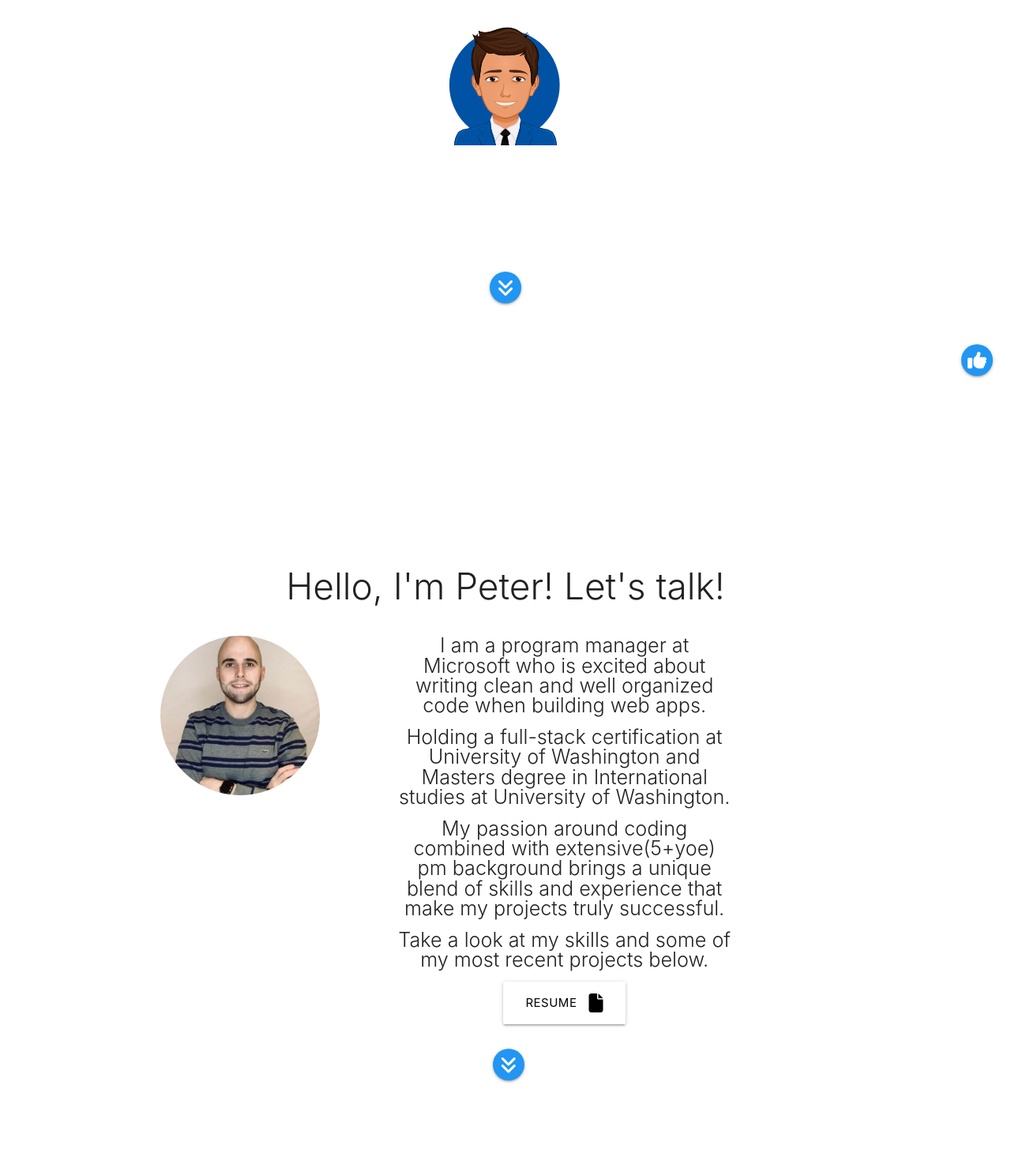
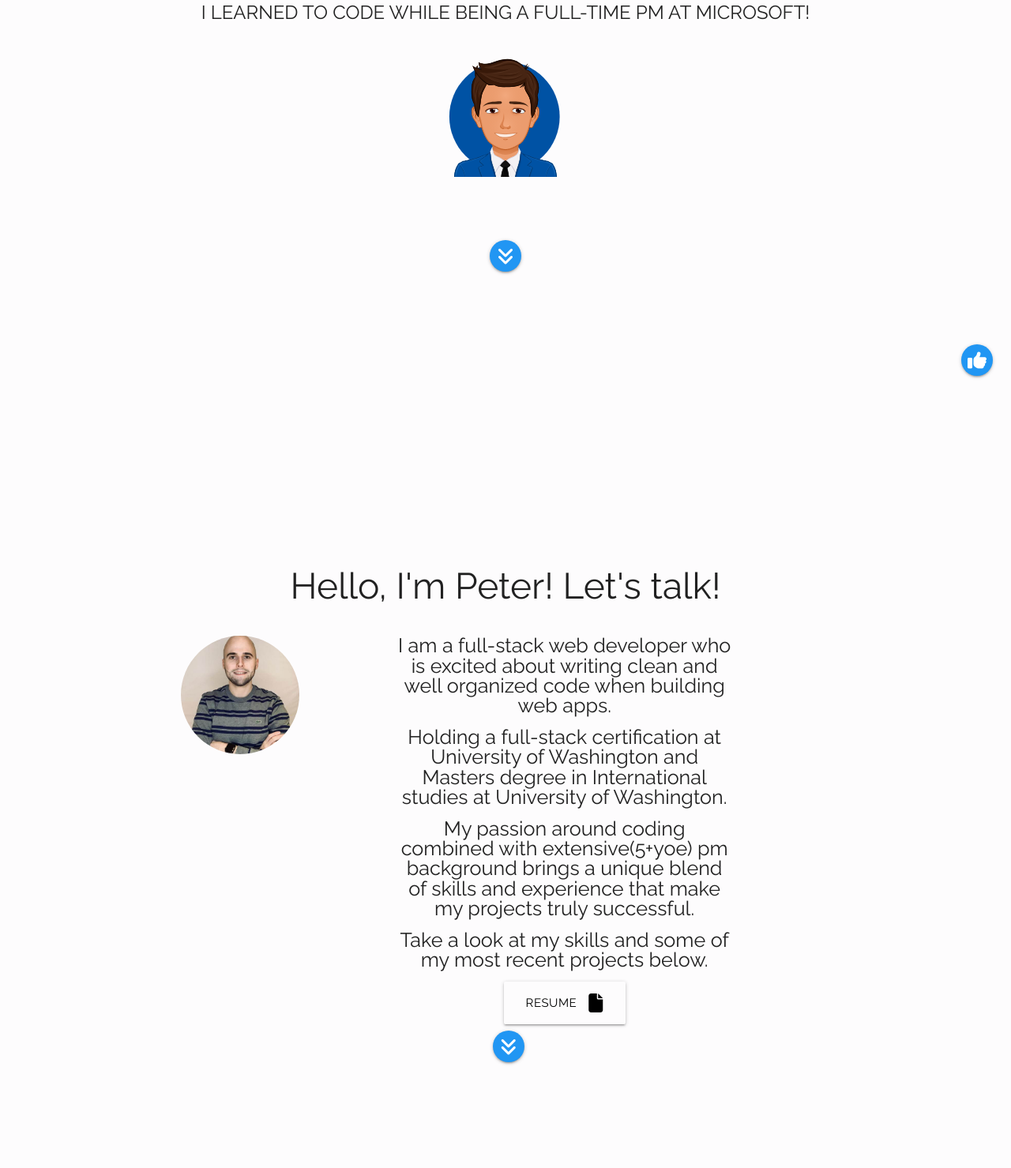
Before and after one commit to impeterbol/peterboldyrev.github.io, a plain HTML site: page index.html in a window 1280 px wide. Shown: the part 301-1780 px from the top of the page at 79% size. Drawn offline with nearby package versions, Linux system fonts and the light colour scheme.

Commit message:
fixed layout

```diff
--- a/assets/css/style.css
+++ b/assets/css/style.css
@@ -1,7 +1,7 @@
-
+/*
 https://codepen.io/j_holtslander/pen/MRbpLX
 https://stackoverflow.com/questions/14319274/change-css-properties-on-click
-
+ */
 
 body {
 background-color:#FDFCFD;
@@ -31,7 +31,7 @@ h2{
     font-weight: 300;
   }
 
-  .btnContact {
+.btnContact {
     border: 1px solid blue;
 }
 
@@ -44,11 +44,11 @@ h2{
 
 .btnDown{
     vertical-align:middle;
-    margin-top:20vh;
+    margin-top:10vh;
 }
 .btnDown2{
     vertical-align:middle;
-    margin-top:2vh;
+    margin-top:1vh;
 }
 
 #mainText{
@@ -65,8 +65,8 @@ h2{
 }
 
 .peterPhoto{
-    max-width: 300px;
-    max-height: 300px;
+    max-width: 150px;
+    max-height: 150px;
 }
 
 .contactContainer, .containerIntro,.containerProjects{
@@ -77,8 +77,10 @@ form{
     margin-top: 10vh;
 }
 
+
+
 /* dark mode */
-
+/*
 
 .dark {
     background-color: #202123;
@@ -122,4 +124,4 @@ form{
         }
     }
 }
-}
+} */
--- a/index.html
+++ b/index.html
@@ -49,7 +49,8 @@
 </div>
 
 <div class='section lndng'>
-    <div class="aboutMeShort" id="landing">
+    <div class="container containerLanding aboutMeShort" id="landing">
+
         <h1 id="mainText" class="center-align ">Full-stack web developer based in Redmond,WA</h5>
         <h2 class="center-align">I learned to code while being a full-time PM at Microsoft!</h4>
         <br>
@@ -57,15 +58,14 @@
              <img src="assets/images/testavatar.svg" class="profilePic">
          </div>
         <div class='center-align'>
-
              <a class="btn-floating blue btnDown"><i class="fa fa-angle-double-down"></i></a>
         </div>
+
     </div>
 </div>
 <!-- Intro and service -->
 <div class='section abt'>
-    <div class="aboutMeFull" id="intro" >
-        <div class="container containerIntro">
+    <div class="container containerIntro aboutMeFull" id="intro">
           <div class="row center">
             <div  class="col s12">
                 <h3 class="center header"> Hello, I'm Peter! Let's talk!</h3>
@@ -78,7 +78,7 @@
             <div class="col s12 m12 offset-l1 l6 ">
 
                 <article class="aboutMeArticle">
-                    <p class="flow-text">I am a program manager at Microsoft who is excited about writing clean and well organized code when building web apps.</p>
+                    <p class="flow-text">I am a full-stack web developer who is excited about writing clean and well organized code when building web apps.</p>
                     <br>
                     <p class="flow-text">Holding a full-stack certification at University of Washington and Masters degree in International studies at University of Washington.</p>
                     <br>
@@ -89,21 +89,7 @@
                 <br>
 
                 <a href='assets/other/202004-peter-boldyrev-swe.pdf' class="waves-effect transparent black-text btn-large btn z-depth-1 resume"> <i class="fa fa-file right"></i>Resume</a>
-            <br>
-            <!-- FIXED ACTION BUTTON -->
-                    <div class="fixed-action-btn vertical">
-                        <a class="btn-floating btn-medium  blue ">
-                            <i class="fa fa-thumbs-up"></i>
-                        </a>
-                        <ul>
-                            <li><a href="#" class="btn-floating  white "><i class="fa fa-feather"></i></a></li>
-                            <li><a href="https://twitter.com/peterb0ld" class="btn-floating cyan "><i class="fa fa-twitter"></i></a></li>
-                            <li><a href="https://github.com/peterboldyrev?tab=repositories" class="btn-floating grey darken-3"> <i class="fa fa-github"></i></a></li>
-                            <li><a href="https://www.linkedin.com/in/peterboldyrev/" class="btn-floating blue darken-2"><i class="fa fa-linkedin"></i></a></li>
-                        </ul>
-                    </div>
-            <!-- FIXED ACTION BUTTON END -->
-            <br>
+
             <div class="center-align">
                 <div class="col s12 m12 offset-l1 l6 ">
                     <a class="btn-floating blue btnDown2"><i class="fa fa-angle-double-down"></i>expand_more</i></a>
@@ -113,14 +99,15 @@
 
         </div>
 
-    </div>
+
     </div>
 </div>
 
+
 <div class='section proj'>
-<div class=" projectsSkills" id="projects">
-    <div class="container containerProjects">
+    <div class="container containerProjects projectsSkills" id="projects">
              <h3 class="header center">My Projects </h3>
+                <br>
                     <!-- projects -->
                     <div class="row">
                         <div class="col s12 m6 l3">
@@ -215,7 +202,7 @@
                 </div>
             </div>
         <!-- end skills section -->
-      </div>
+
     </div>
 </div>
 
@@ -270,6 +257,21 @@
 
 
 
+
+<!-- FIXED ACTION BUTTON -->
+<div class="fixed-action-btn vertical">
+    <a class="btn-floating btn-medium  blue ">
+        <i class="fa fa-thumbs-up"></i>
+    </a>
+    <ul>
+        <li><a href="#" class="btn-floating  white "><i class="fa fa-feather"></i></a></li>
+        <li><a href="https://twitter.com/peterb0ld" class="btn-floating cyan "><i class="fa fa-twitter"></i></a></li>
+        <li><a href="https://github.com/peterboldyrev?tab=repositories" class="btn-floating grey darken-3"> <i class="fa fa-github"></i></a></li>
+        <li><a href="https://www.linkedin.com/in/peterboldyrev/" class="btn-floating blue darken-2"><i class="fa fa-linkedin"></i></a></li>
+    </ul>
+</div>
+<!-- FIXED ACTION BUTTON END -->
+
     <script src="https://code.jquery.com/jquery-3.4.1.slim.min.js" integrity="sha384-J6qa4849blE2+poT4WnyKhv5vZF5SrPo0iEjwBvKU7imGFAV0wwj1yYfoRSJoZ+n" crossorigin="anonymous"></script>
     <!-- Compiled and minified JavaScript -->
     <script src="https://cdnjs.cloudflare.com/ajax/libs/materialize/1.0.0/js/materialize.min.js"></script>
```
Lines whose indentation alone changed are shown as unchanged.
